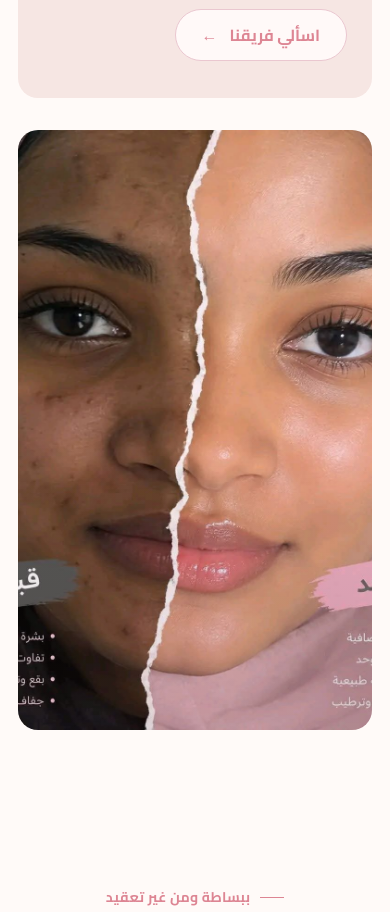
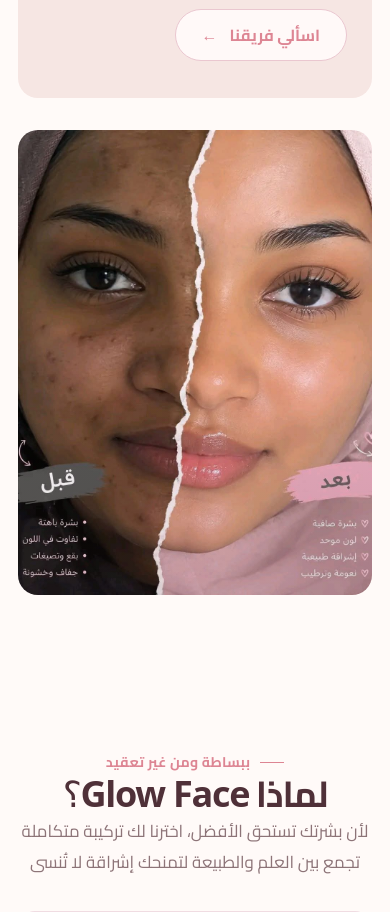
Before and after one commit to Mohammedsalih1/GlowFacee, a React (Vite) app: page / in a window 390 px wide. Shown: the part 1940-2852 px from the top of the page. Built offline with nearby package versions, Linux system fonts and the light colour scheme; a web font is replaced by a local one.

Commit message:
improving UI

```diff
--- a/src/index.css
+++ b/src/index.css
@@ -1311,6 +1311,7 @@ button { cursor: pointer; }
   .manifesto-art { min-height: 270px; }
   .manifesto-copy { padding: 34px 25px 37px; }
   .manifesto-copy .section-title { font-size: 35px; }
+  .manifesto-art2 {min-height: 465px;}
   .values { padding-bottom: 78px; }
   .values-row { grid-template-columns: 1fr; }
   .value { padding: 23px 8px; }
```
